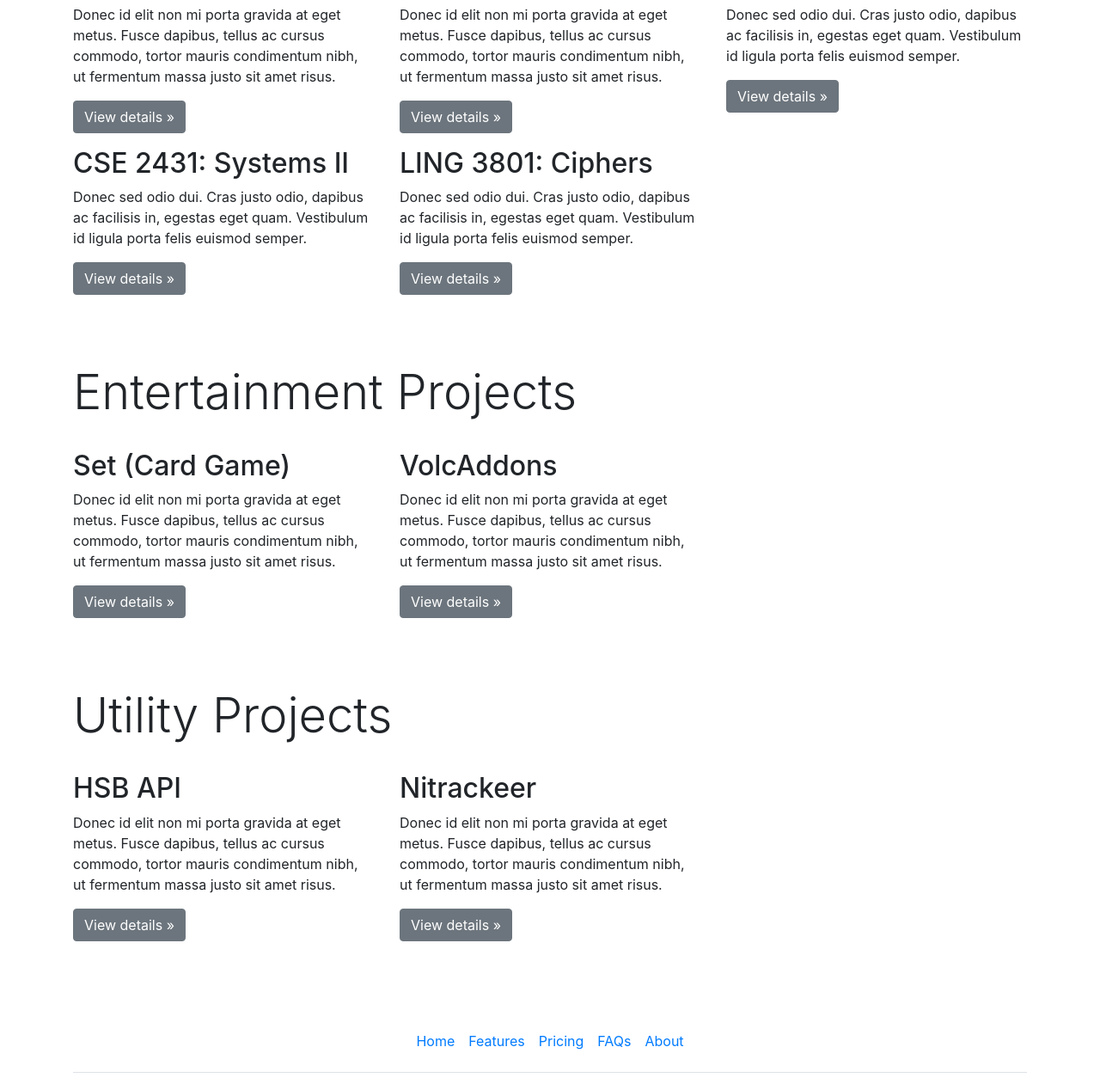
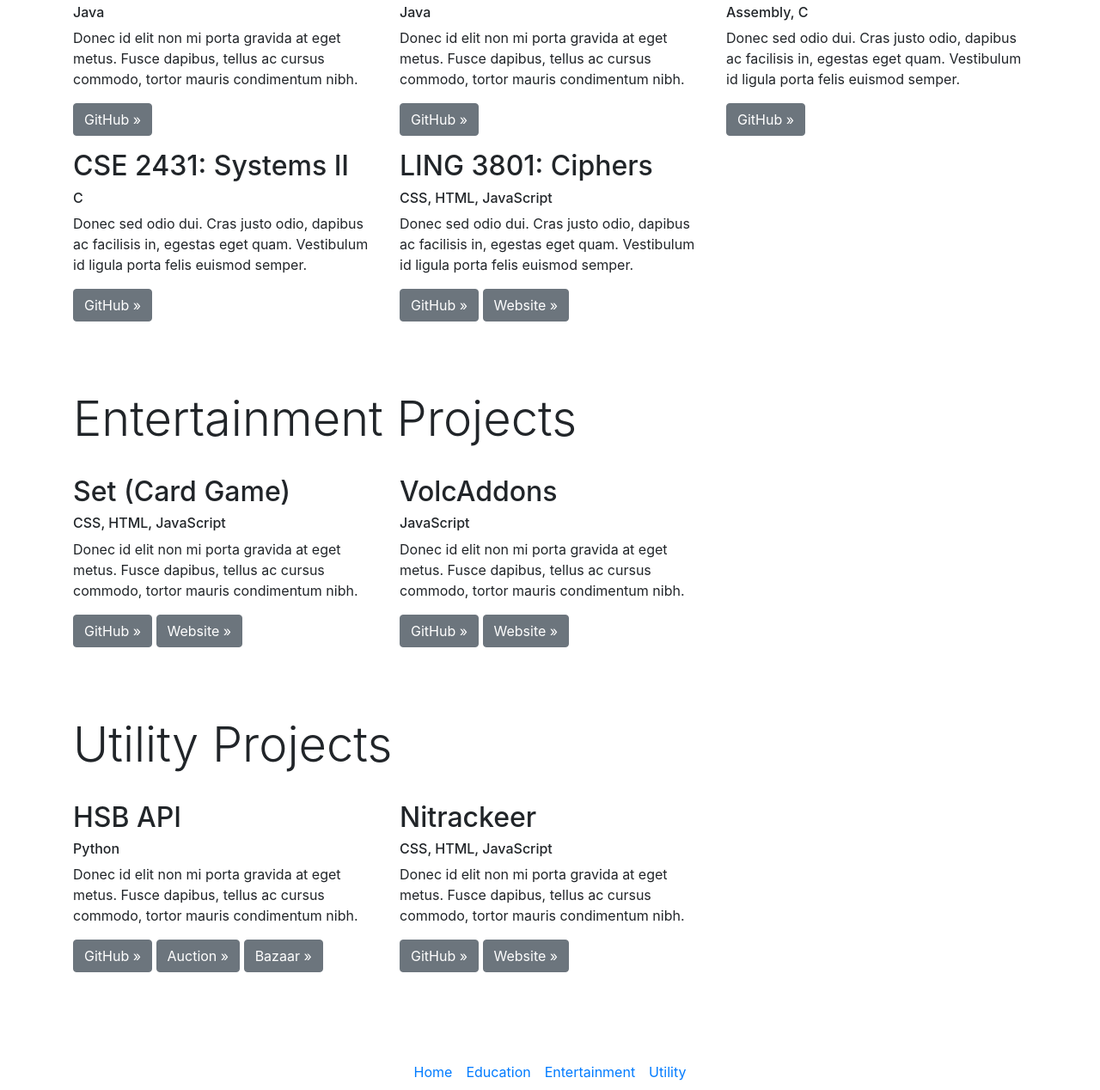
Before and after one commit to zhenga8533/projects, a plain HTML site: page index.html in a window 1280 px wide. Shown: the part 651-1919 px from the top of the page at 86% size. Drawn offline with nearby package versions, Linux system fonts and the light colour scheme.

Commit message:
Added extra details to projects

```diff
--- a/index.html
+++ b/index.html
@@ -63,28 +63,36 @@
             <div class="row">
                 <div class="col-md-4">
                     <h2>CSE 2221: Software I</h2>
-                    <p>Donec id elit non mi porta gravida at eget metus. Fusce dapibus, tellus ac cursus commodo, tortor mauris condimentum nibh, ut fermentum massa justo sit amet risus.</p>
-                    <p><a class="btn btn-secondary" href="#" role="button">View details »</a></p>
+                    <h6>Java</h6>
+                    <p>Donec id elit non mi porta gravida at eget metus. Fusce dapibus, tellus ac cursus commodo, tortor mauris condimentum nibh.</p>
+                    <p><a class="btn btn-secondary" href="https://github.com/zhenga8533/Software-1-Projects" target="_blank" role="button">GitHub »</a></p>
                 </div>
                 <div class="col-md-4">
                     <h2>CSE 2231: Software II</h2>
-                    <p>Donec id elit non mi porta gravida at eget metus. Fusce dapibus, tellus ac cursus commodo, tortor mauris condimentum nibh, ut fermentum massa justo sit amet risus.</p>
-                    <p><a class="btn btn-secondary" href="#" role="button">View details »</a></p>
+                    <h6>Java</h6>
+                    <p>Donec id elit non mi porta gravida at eget metus. Fusce dapibus, tellus ac cursus commodo, tortor mauris condimentum nibh.</p>
+                    <p><a class="btn btn-secondary" href="https://github.com/zhenga8533/Software-2-Projects" target="_blank" role="button">GitHub »</a></p>
                 </div>
                 <div class="col-md-4">
                     <h2>CSE 2421: Systems I</h2>
+                    <h6>Assembly, C</h6>
                     <p>Donec sed odio dui. Cras justo odio, dapibus ac facilisis in, egestas eget quam. Vestibulum id ligula porta felis euismod semper.</p>
-                    <p><a class="btn btn-secondary" href="#" role="button">View details »</a></p>
+                    <p><a class="btn btn-secondary" href="https://github.com/zhenga8533/Systems-1-Projects" target="_blank" role="button">GitHub »</a></p>
                 </div>
                 <div class="col-md-4">
                     <h2>CSE 2431: Systems II</h2>
+                    <h6>C</h6>
                     <p>Donec sed odio dui. Cras justo odio, dapibus ac facilisis in, egestas eget quam. Vestibulum id ligula porta felis euismod semper.</p>
-                    <p><a class="btn btn-secondary" href="#" role="button">View details »</a></p>
+                    <p><a class="btn btn-secondary" href="https://github.com/zhenga8533/Systems-2-Projects" target="_blank" role="button">GitHub »</a></p>
                 </div>
                 <div class="col-md-4">
                     <h2>LING 3801: Ciphers</h2>
+                    <h6>CSS, HTML, JavaScript</h6>
                     <p>Donec sed odio dui. Cras justo odio, dapibus ac facilisis in, egestas eget quam. Vestibulum id ligula porta felis euismod semper.</p>
-                    <p><a class="btn btn-secondary" href="#" role="button">View details »</a></p>
+                    <p>
+                        <a class="btn btn-secondary" href="https://github.com/zhenga8533/cipher" target="_blank" role="button">GitHub »</a>
+                        <a class="btn btn-secondary" href="https://zhenga8533.github.io/cipher/" target="_blank" role="button">Website »</a>
+                    </p>
                 </div>
             </div>
         </div>
@@ -95,13 +103,21 @@
             <div class="row">
                 <div class="col-md-4">
                     <h2>Set (Card Game)</h2>
-                    <p>Donec id elit non mi porta gravida at eget metus. Fusce dapibus, tellus ac cursus commodo, tortor mauris condimentum nibh, ut fermentum massa justo sit amet risus.</p>
-                    <p><a class="btn btn-secondary" href="#" role="button">View details »</a></p>
+                    <h6>CSS, HTML, JavaScript</h6>
+                    <p>Donec id elit non mi porta gravida at eget metus. Fusce dapibus, tellus ac cursus commodo, tortor mauris condimentum nibh.</p>
+                    <p>
+                        <a class="btn btn-secondary" href="https://github.com/zhenga8533/set" target="_blank" role="button">GitHub »</a>
+                        <a class="btn btn-secondary" href="https://zhenga8533.github.io/set/" target="_blank" role="button">Website »</a>
+                    </p>
                 </div>
                 <div class="col-md-4">
                     <h2>VolcAddons</h2>
-                    <p>Donec id elit non mi porta gravida at eget metus. Fusce dapibus, tellus ac cursus commodo, tortor mauris condimentum nibh, ut fermentum massa justo sit amet risus.</p>
-                    <p><a class="btn btn-secondary" href="#" role="button">View details »</a></p>
+                    <h6>JavaScript</h6>
+                    <p>Donec id elit non mi porta gravida at eget metus. Fusce dapibus, tellus ac cursus commodo, tortor mauris condimentum nibh.</p>
+                    <p>
+                        <a class="btn btn-secondary" href="https://github.com/zhenga8533/VolcAddons" target="_blank" role="button">GitHub »</a>
+                        <a class="btn btn-secondary" href="https://zhenga8533.github.io/VolcAddons/" target="_blank" role="button">Website »</a>
+                    </p>
                 </div>
             </div>
         </div>
@@ -112,13 +128,22 @@
             <div class="row">
                 <div class="col-md-4">
                     <h2>HSB API</h2>
-                    <p>Donec id elit non mi porta gravida at eget metus. Fusce dapibus, tellus ac cursus commodo, tortor mauris condimentum nibh, ut fermentum massa justo sit amet risus.</p>
-                    <p><a class="btn btn-secondary" href="#" role="button">View details »</a></p>
+                    <h6>Python</h6>
+                    <p>Donec id elit non mi porta gravida at eget metus. Fusce dapibus, tellus ac cursus commodo, tortor mauris condimentum nibh.</p>
+                    <p>
+                        <a class="btn btn-secondary" href="https://github.com/zhenga8533/HSB-Economy-API" target="_blank" role="button">GitHub »</a>
+                        <a class="btn btn-secondary" href="https://volcaronitee.pythonanywhere.com/auction" target="_blank" role="button">Auction »</a>
+                        <a class="btn btn-secondary" href="https://volcaronitee.pythonanywhere.com/bazaar" target="_blank" role="button">Bazaar »</a>
+                    </p>
                 </div>
                 <div class="col-md-4">
                     <h2>Nitrackeer</h2>
-                    <p>Donec id elit non mi porta gravida at eget metus. Fusce dapibus, tellus ac cursus commodo, tortor mauris condimentum nibh, ut fermentum massa justo sit amet risus.</p>
-                    <p><a class="btn btn-secondary" href="#" role="button">View details »</a></p>
+                    <h6>CSS, HTML, JavaScript</h6>
+                    <p>Donec id elit non mi porta gravida at eget metus. Fusce dapibus, tellus ac cursus commodo, tortor mauris condimentum nibh.</p>
+                    <p>
+                        <a class="btn btn-secondary" href="https://github.com/zhenga8533/nitrackeer-v2" target="_blank" role="button">GitHub »</a>
+                        <a class="btn btn-secondary" href="https://nitrackeer.onrender.com" target="_blank" role="button">Website »</a>
+                    </p>
                 </div>
             </div>
         </div>
@@ -128,10 +153,9 @@
     <footer class="container py-3 my-4">
         <ul class="nav justify-content-center border-bottom pb-3 mb-3">
             <li class="nav-item"><a href="#" class="nav-link px-2 text-body-secondary">Home</a></li>
-            <li class="nav-item"><a href="#" class="nav-link px-2 text-body-secondary">Features</a></li>
-            <li class="nav-item"><a href="#" class="nav-link px-2 text-body-secondary">Pricing</a></li>
-            <li class="nav-item"><a href="#" class="nav-link px-2 text-body-secondary">FAQs</a></li>
-            <li class="nav-item"><a href="#" class="nav-link px-2 text-body-secondary">About</a></li>
+            <li class="nav-item"><a href="#education" class="nav-link px-2 text-body-secondary">Education</a></li>
+            <li class="nav-item"><a href="#entertainment" class="nav-link px-2 text-body-secondary">Entertainment</a></li>
+            <li class="nav-item"><a href="#utility" class="nav-link px-2 text-body-secondary">Utility</a></li>
         </ul>
         <p class="text-center text-body-secondary">© 2024 Allen Zheng</p>
     </footer>
```
